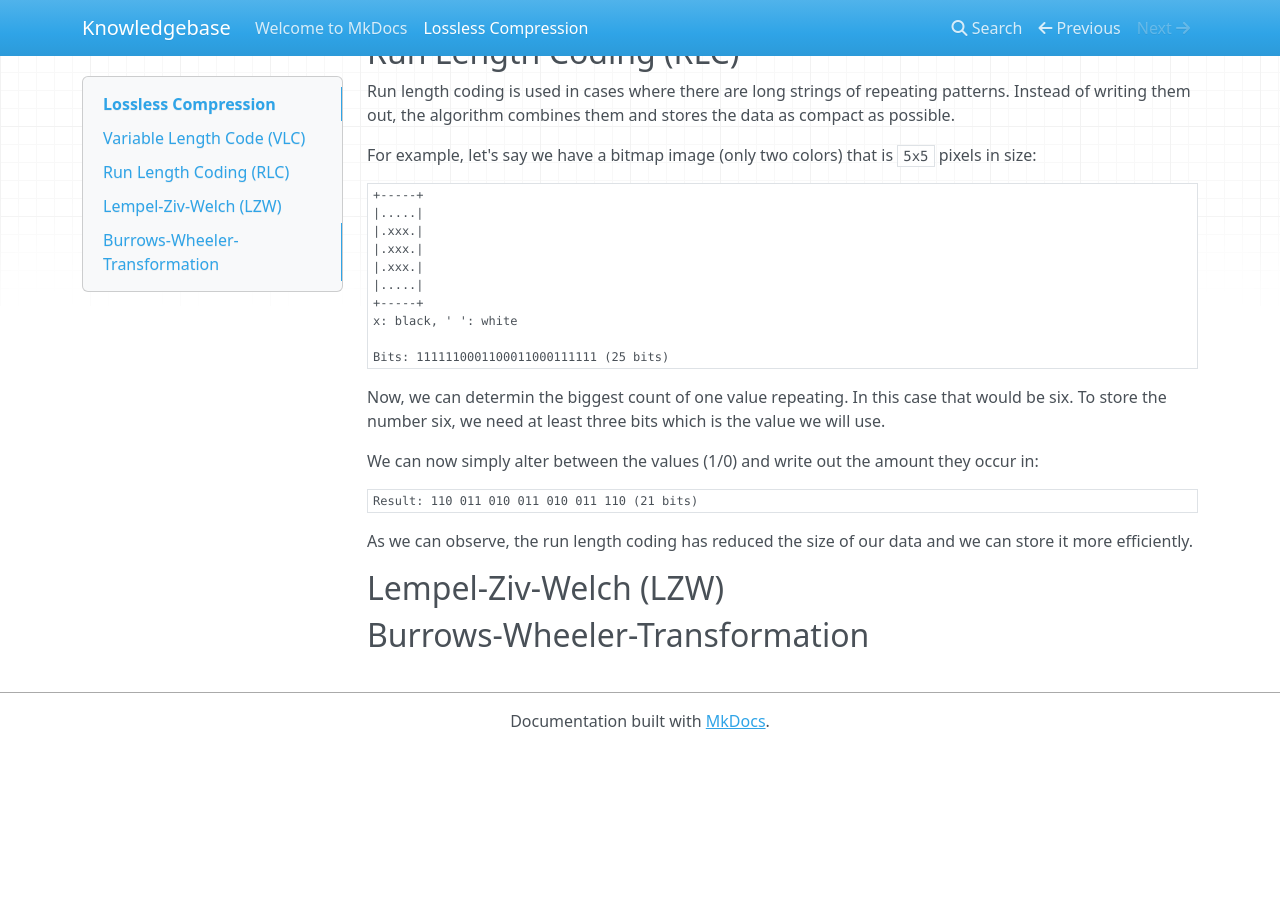
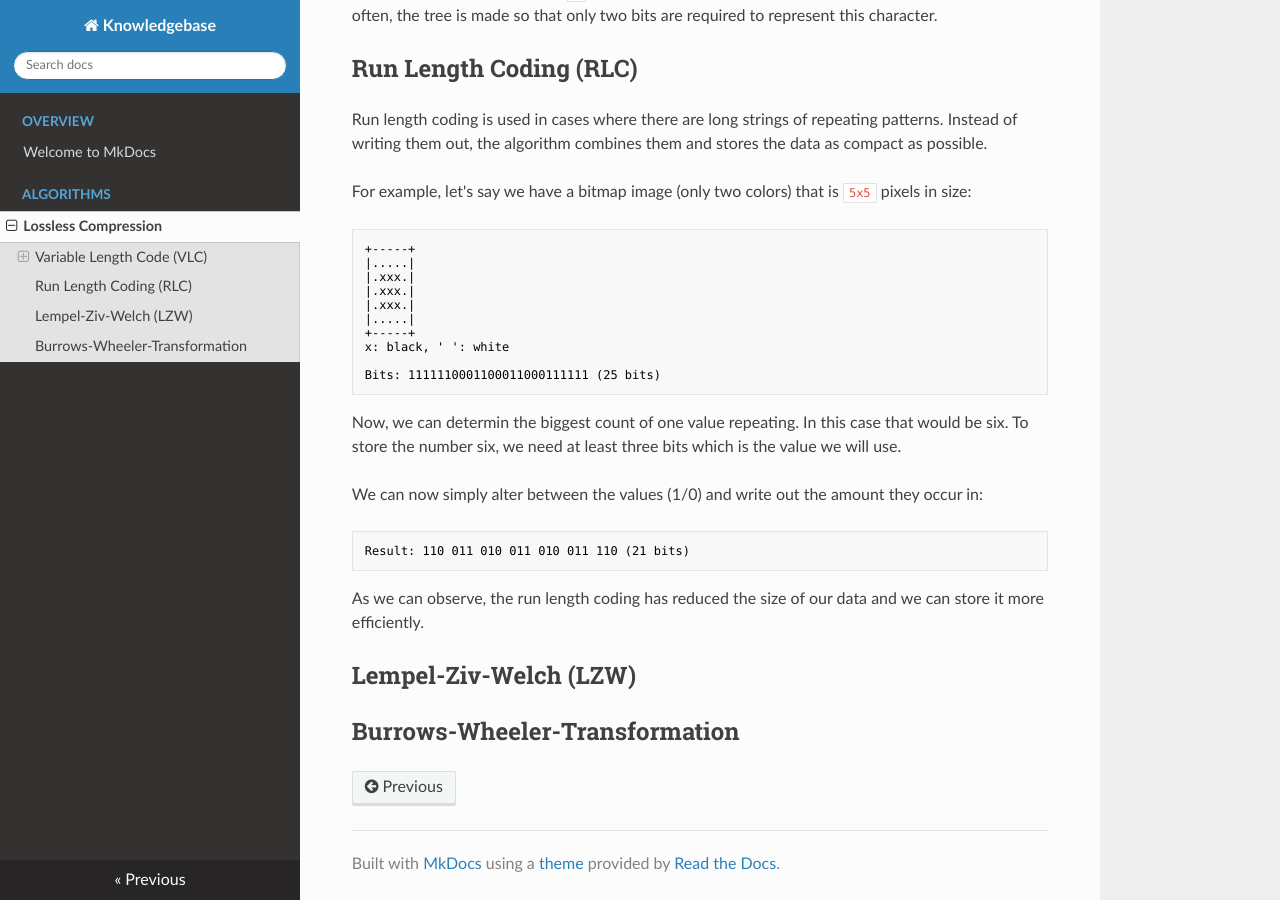
Before and after one commit to TimKral5/knowledgebase, an MkDocs documentation site: the page built from docs/lossless_compression.md, in a window 1280 px wide and 900 px high, scrolled down 1601 px. Built offline with MkDocs 1.6.1, drawn with Linux system fonts in a browser that asks for light colours; nearby versions of some CDN libraries; before the commit the page ends 2350 px from its top, so only the background shows below that; part of the change alters nothing that is shown; some of the changed text lies outside the part shown.

Commit message:
switch theme to readthedocs

```diff
--- a/mkdocs.yml
+++ b/mkdocs.yml
@@ -1,5 +1,11 @@
 site_name: Knowledgebase
 
+theme: readthedocs
+nav:
+  - Overview:
+    - index.md
+  - Algorithms:
+    - lossless_compression.md
 plugins:
   - search
   - mermaid2
```
